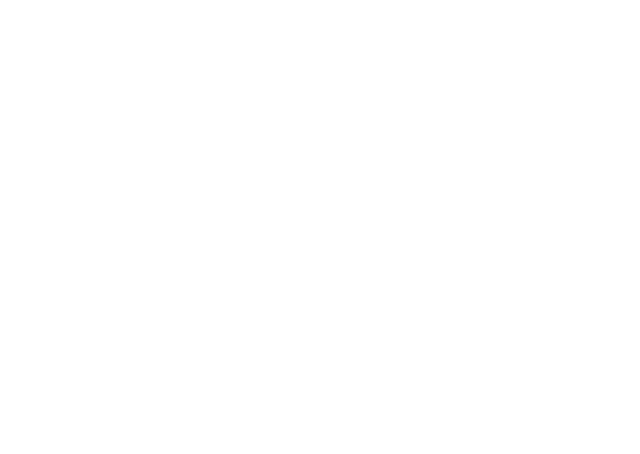
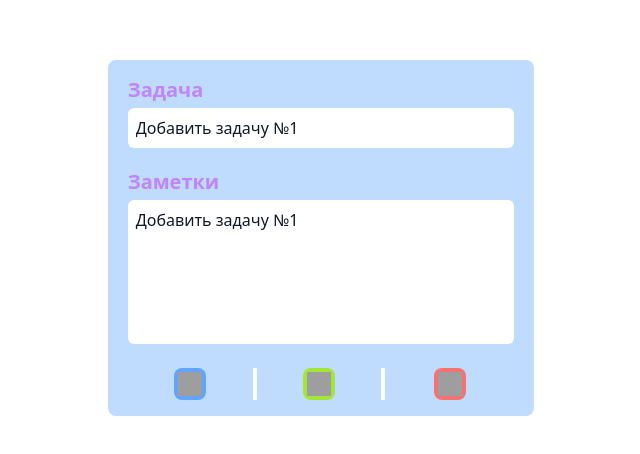
Before and after one commit to saleart-lesha/todo, a React (Create React App) app: page /tasks/1 in a window 1280 px wide. Before the commit this address had no page. Shown: the part 324-778 px from the top of the page, without its empty margins (319-959 px from the left). Built offline with nearby package versions, Linux system fonts and the light colour scheme; data requests are answered from the project's data file; grey boxes are pictures that could not be loaded.

Commit message:
feat: Добавил роутинг для задачи

```diff
--- a/src/entities/Task/api/TaskService.ts
+++ b/src/entities/Task/api/TaskService.ts
@@ -6,6 +6,12 @@ const taskService = TaskService.injectEndpoints({
     getTasks: build.query<ITasks[], void>({
       query: () => ({
         url: '/tasks',
+      }),
+      providesTags: ['Tasks'],
+    }),
+    getTaskDetails: build.query<ITasks, string>({
+      query: (id) => ({
+        url: `tasks/${id}`,
       }),
       providesTags: ['Tasks'],
     }),
@@ -40,6 +46,7 @@ const taskService = TaskService.injectEndpoints({
 
 export const {
   useGetTasksQuery,
+  useLazyGetTaskDetailsQuery,
   useUpdateTasksMutation,
   useAddTaskMutation,
   useDeleteTaskMutation,
--- a/src/entities/Task/ui/ActiveTask.tsx
+++ b/src/entities/Task/ui/ActiveTask.tsx
@@ -36,7 +36,7 @@ const ActiveTask = ({ task }: TodoFormProps) => {
         className='w-6 h-6 text-blue-600 bg-gray-100 border-gray-300 rounded focus:ring-blue-500 dark:focus:ring-blue-600 dark:ring-offset-gray-700 dark:focus:ring-offset-gray-700 focus:ring-2 dark:bg-gray-600 dark:border-gray-500'
       />
       <span
-        onClick={() => navigate('/task')}
+        onClick={() => navigate(`/tasks/${task.id}`)}
         className='cursor-pointer w-full py-1 m-2 text-lg font-medium text-gray-900 dark:text-gray-300'
       >
         {task.taskName}
--- a/src/entities/Task/ui/TaskUpdateForm.tsx
+++ b/src/entities/Task/ui/TaskUpdateForm.tsx
@@ -1,7 +1,13 @@
 import { useNavigate } from 'react-router-dom'
+import { ITasks } from '../model/ITasks'
 
-const TaskUpdateForm = () => {
+interface TaskUpdateFormProps {
+  task: ITasks
+}
+
+const TaskUpdateForm = ({ task }: TaskUpdateFormProps) => {
   const navigate = useNavigate()
+
   return (
     <div className='flex flex-col'>
       <div className='flex flex-col mb-4'>
@@ -9,13 +15,15 @@ const TaskUpdateForm = () => {
         <input
           className='m-1 p-2 font-medium text-gray-900 dark:text-gray-300 focus:outline-none focus:ring focus:border-blue-300 rounded-md'
           type='text'
+          value={task.taskName}
         />
       </div>
       <div className='flex flex-col mb-3'>
         <span className='text-purple-400 font-black text-xl ps-1'>Заметки</span>
-        <textarea className='h-36 resize-none m-1 p-2 font-medium text-gray-900 dark:text-gray-300 focus:outline-none focus:ring focus:border-blue-300 rounded-md'>
-          123
-        </textarea>
+        <textarea
+          value={task.taskName}
+          className='h-36 resize-none m-1 p-2 font-medium text-gray-900 dark:text-gray-300 focus:outline-none focus:ring focus:border-blue-300 rounded-md'
+        />
       </div>
       <div className='flex justify-between ms-1 me-1 mt-2 '>
         <div className='border-r-white border-r-4 w-1/3 flex justify-center'>
--- a/src/page/main.tsx
+++ b/src/page/main.tsx
@@ -7,7 +7,7 @@ function Main() {
     <div className='flex justify-center flex-col items-center mt-96'>
       <Routes>
         <Route path='/' element={<TodoCard />} />
-        <Route path='/task' element={<TaskCard />} />
+        <Route path='/tasks/:id' element={<TaskCard />} />
       </Routes>
     </div>
   )
--- a/src/widget/TaskCard.tsx
+++ b/src/widget/TaskCard.tsx
@@ -1,12 +1,22 @@
 import { useParams } from 'react-router-dom'
 import TaskUpdateForm from '../entities/Task/ui/TaskUpdateForm'
+import { useEffect, useState } from 'react'
+import { useLazyGetTaskDetailsQuery } from '../entities/Task/api/TaskService'
+import { ITasks } from '../entities/Task/model/ITasks'
 
 const TaskCard = () => {
-  const Id = useParams().id
+  const { id } = useParams()
+  console.log(id)
+  const [fetchTask, { data: task }] = useLazyGetTaskDetailsQuery()
+
+  useEffect(() => {
+    if (id) {
+      fetchTask(id)
+    }
+  }, [id])
+
   return (
-    <div className='bg-blue-200 w-1/3 rounded-lg p-4'>
-      <TaskUpdateForm />
-    </div>
+    <div className='bg-blue-200 w-1/3 rounded-lg p-4'>{task && <TaskUpdateForm task={task} />}</div>
   )
 }
 
```
